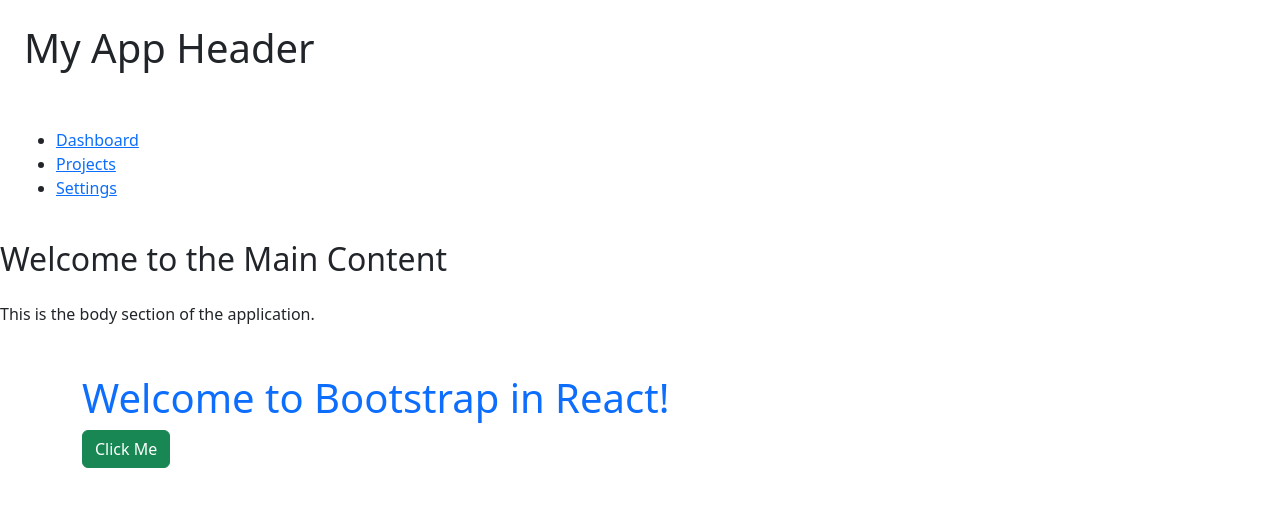
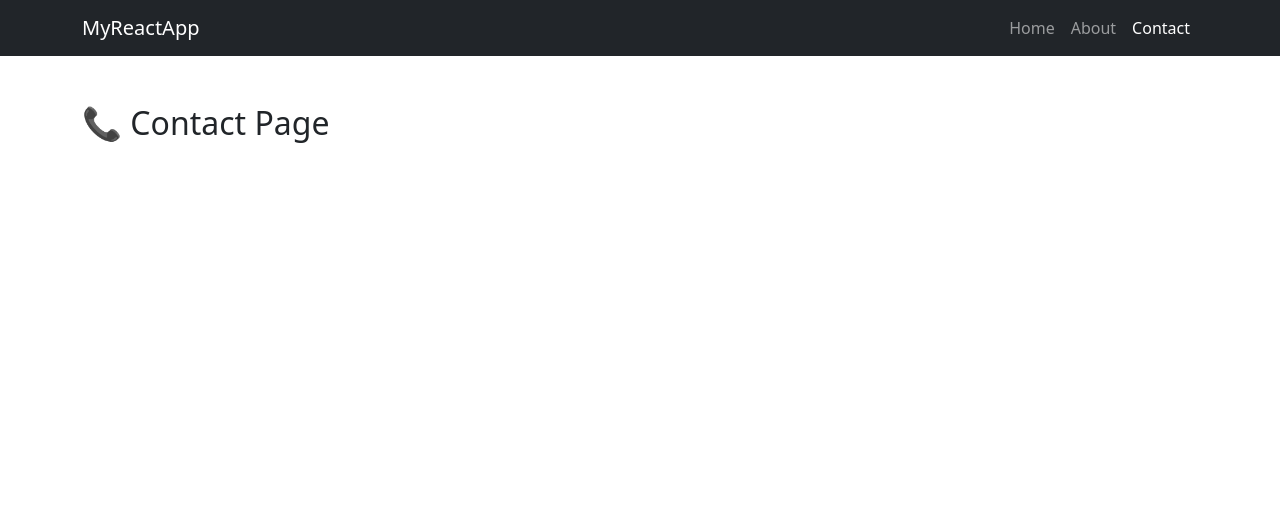
Before and after one commit to shrutipatil-19/StepOnBeat, a React (Create React App) app: page /contact in a window 1280 px wide. Shown: the top 506 px of the page. Built offline with nearby package versions, Linux system fonts and the light colour scheme.

Commit message:
navbar with lnk page

```diff
--- a/package.json
+++ b/package.json
@@ -10,6 +10,7 @@
     "bootstrap": "^5.3.6",
     "react": "^19.1.0",
     "react-dom": "^19.1.0",
+    "react-router-dom": "^7.6.2",
     "react-scripts": "5.0.1",
     "web-vitals": "^2.1.4"
   },
--- a/src/App.js
+++ b/src/App.js
@@ -1,12 +1,22 @@
 import React from 'react';
-import Layout from './components/Layout';
+import { BrowserRouter as Router, Routes, Route } from 'react-router-dom';
+import Navbar from './components/Navbar';
+import Home from './pages/Home';
+import About from './pages/About';
+import Contact from './pages/Contact';
 
 function App() {
   return (
-    <Layout>
-      <h2 className="text-2xl font-semibold mb-4">Welcome to the Main Content</h2>
-      <p>This is the body section of the application.</p>
-    </Layout>
+    <Router>
+      <Navbar />
+      <div className="container mt-5">
+        <Routes>
+          <Route path="/" element={<Home />} />
+          <Route path="/about" element={<About />} />
+          <Route path="/contact" element={<Contact />} />
+        </Routes>
+      </div>
+    </Router>
   );
 }
 
--- a/src/components/Footer.jsx
+++ b/src/components/Footer.jsx
@@ -2,7 +2,7 @@
 
 const Footer = () => {
   return (
-    <footer className="bg-blue-600 text-white p-4 text-center">
+    <footer className="bg-blue-600 p-4 text-center">
       <p>© 2025 My App. All rights reserved.</p>
     </footer>
   );
--- a/src/components/Layout.jsx
+++ b/src/components/Layout.jsx
@@ -2,13 +2,12 @@
 import Header from './Header';
 import Sidebar from './Sidebar';
 import Footer from './Footer';
+import Navbar from './Navbar';
 
 const Layout = ({ children }) => {
   return (
     <div className="flex flex-col min-h-screen">
-      <Header />
-      <div className="flex flex-1">
-        <Sidebar />
+     <Navbar />
         <main className="flex-1 p-6 bg-white">{children}
           <div className="container mt-5">
             <h1 className="text-primary">Welcome to Bootstrap in React!</h1>
@@ -16,7 +15,6 @@
           </div>
 
         </main>
-      </div>
       <Footer />
     </div>
   );
--- /dev/null
+++ b/src/components/Navbar.jsx
@@ -0,0 +1,37 @@
+import React from 'react';
+import { NavLink } from 'react-router-dom';
+
+function Navbar() {
+  return (
+    <nav className="navbar navbar-expand-lg navbar-dark bg-dark">
+      <div className="container">
+        <NavLink className="navbar-brand" to="/">MyReactApp</NavLink>
+
+        <button
+          className="navbar-toggler"
+          type="button"
+          data-bs-toggle="collapse"
+          data-bs-target="#navbarNav"
+        >
+          <span className="navbar-toggler-icon"></span>
+        </button>
+
+        <div className="collapse navbar-collapse" id="navbarNav">
+          <ul className="navbar-nav ms-auto">
+            <li className="nav-item">
+              <NavLink className="nav-link" to="/" end>Home</NavLink>
+            </li>
+            <li className="nav-item">
+              <NavLink className="nav-link" to="/about">About</NavLink>
+            </li>
+            <li className="nav-item">
+              <NavLink className="nav-link" to="/contact">Contact</NavLink>
+            </li>
+          </ul>
+        </div>
+      </div>
+    </nav>
+  );
+}
+
+export default Navbar;
--- /dev/null
+++ b/src/pages/About.js
@@ -0,0 +1,7 @@
+import React from 'react';
+
+function About() {
+  return <h2>📘 About Page</h2>;
+}
+
+export default About;
--- /dev/null
+++ b/src/pages/Contact.js
@@ -0,0 +1,7 @@
+import React from 'react';
+
+function Contact() {
+  return <h2>📞 Contact Page</h2>;
+}
+
+export default Contact;
--- /dev/null
+++ b/src/pages/Home.js
@@ -0,0 +1,7 @@
+import React from 'react';
+
+function Home() {
+  return <h2>🏠 Home Page</h2>;
+}
+
+export default Home;
```
Also changed, not shown: 1 other file (tests, documents, lock files or other folders).
